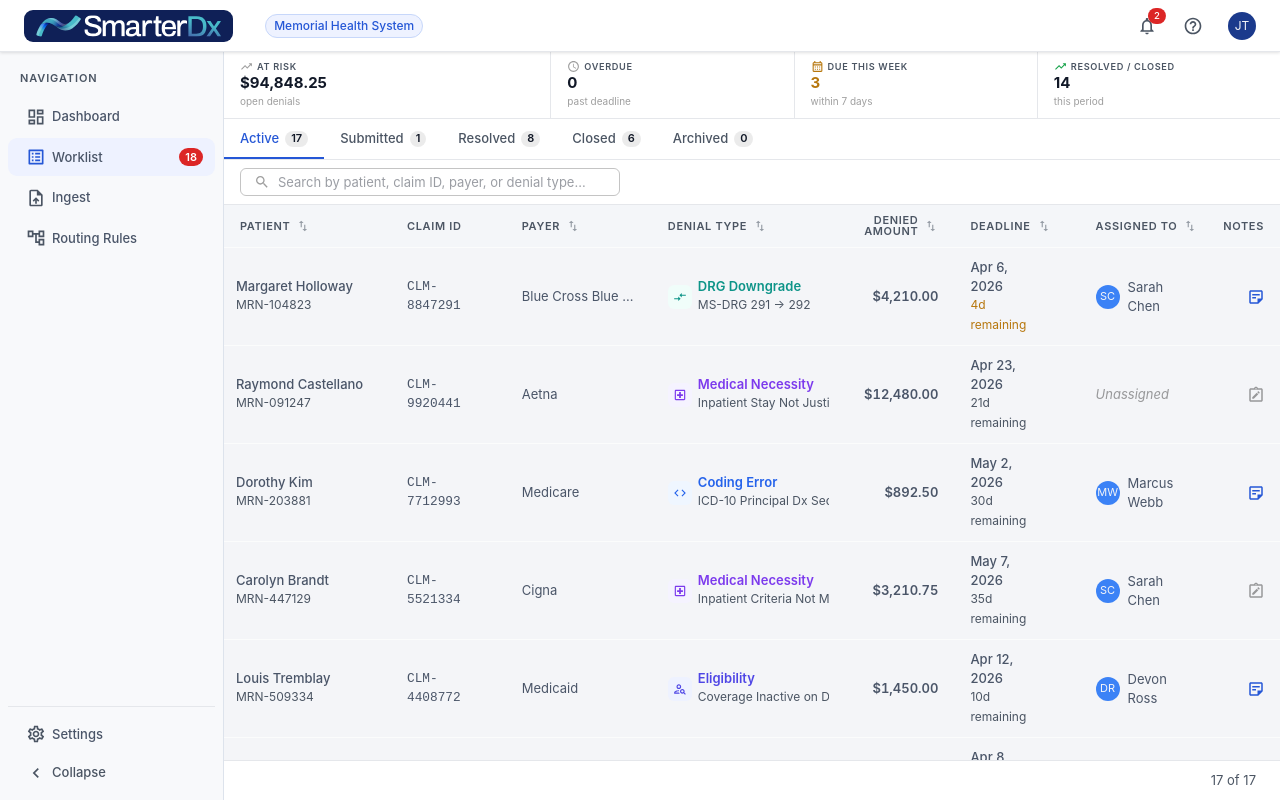
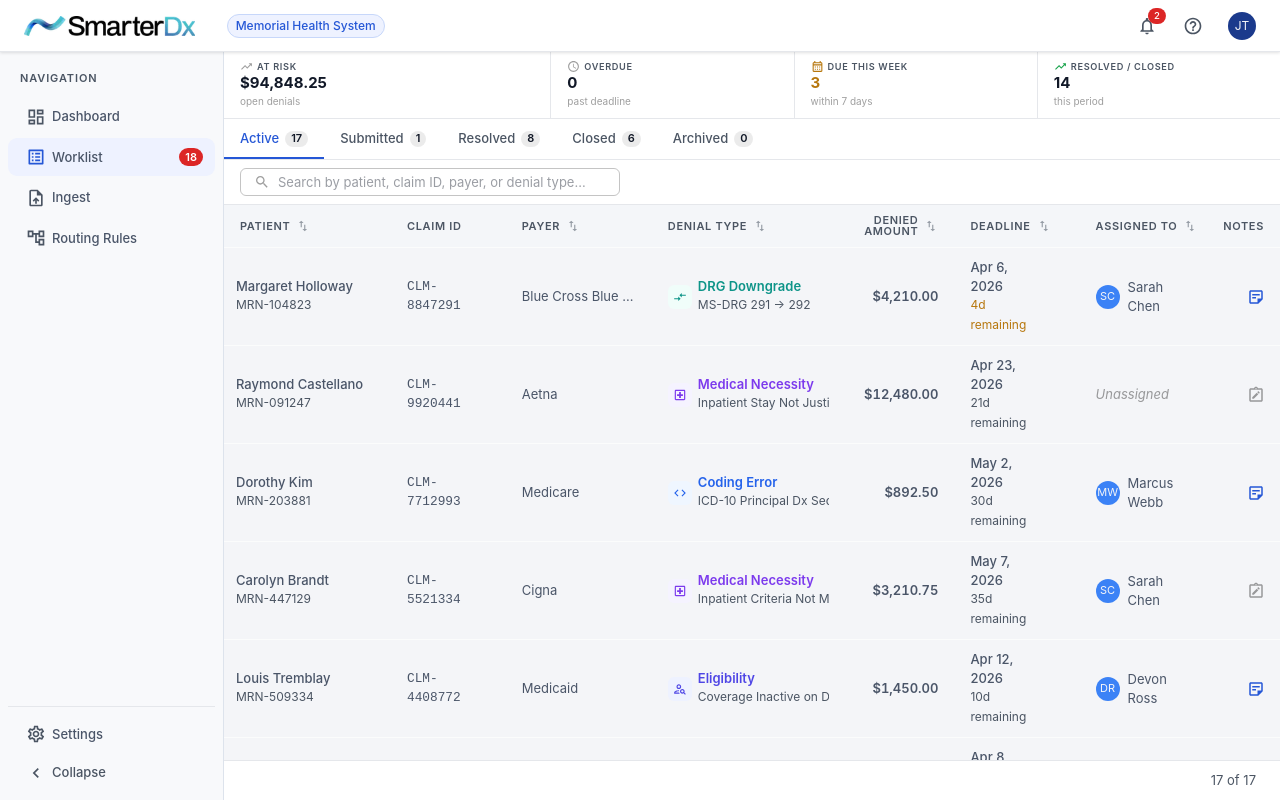
Before and after one commit to jordytang-sdx/denials-management-prototype, a React (Vite) app: page / in a window 1280 px wide. Built offline with nearby package versions, Linux system fonts and the light colour scheme.

Commit message:
Swap SmarterDX logo to transparent bg

```diff
--- a/src/App.tsx
+++ b/src/App.tsx
@@ -12,7 +12,6 @@ import {
   ChevronLeftOutlined, ChevronRightOutlined,
 } from '@mui/icons-material'
 import theme from './theme'
-import smarterDxLogo from './assets/SmarterDX.svg'
 import WorklistPage, {
   type WorklistActiveTab, type WorklistSort, type WorklistFilters, DEFAULT_WORKLIST_FILTERS,
 } from './pages/WorklistPage'
@@ -200,8 +199,8 @@ export default function App() {
           sx={{ zIndex: (t) => t.zIndex.drawer + 1, bgcolor: '#FFFFFF', height: 52, borderBottom: '1px solid', borderColor: 'divider' }}
         >
           <Toolbar variant="dense" sx={{ minHeight: 52, px: 2, gap: 2 }}>
-            <Box sx={{ display: 'flex', alignItems: 'center', mr: 2, bgcolor: '#0F2057', borderRadius: 1.5, px: 1.5, py: 0.625 }}>
-              <Box component="img" src={smarterDxLogo} alt="SmarterDX" sx={{ height: 22, display: 'block' }} />
+            <Box sx={{ display: 'flex', alignItems: 'center', mr: 2 }}>
+              <Box component="img" src="/smarterdx_logo.webp" alt="SmarterDX" sx={{ height: 20, display: 'block', objectFit: 'contain' }} />
             </Box>
 
             <Chip
```
Also changed, not shown: public/smarterdx_logo.webp (added), 1 other file (tests, documents, lock files or other folders).
